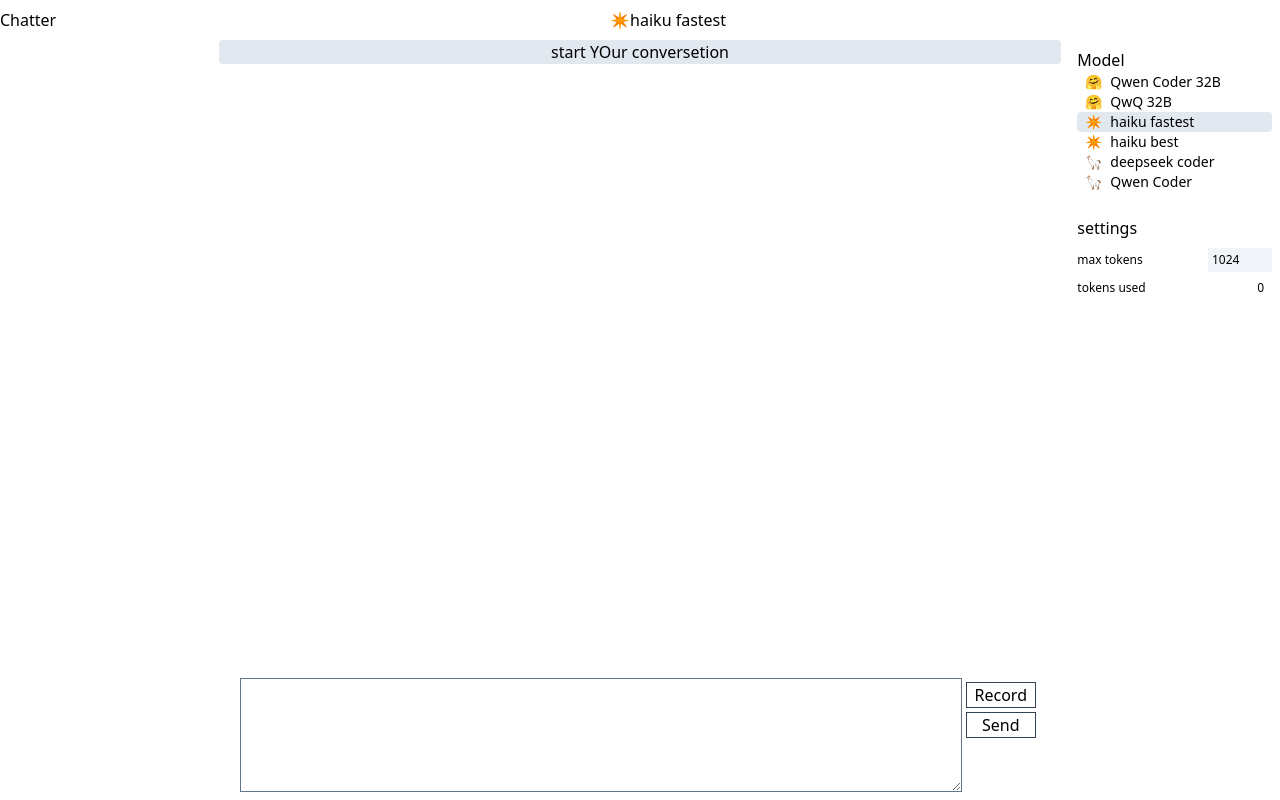
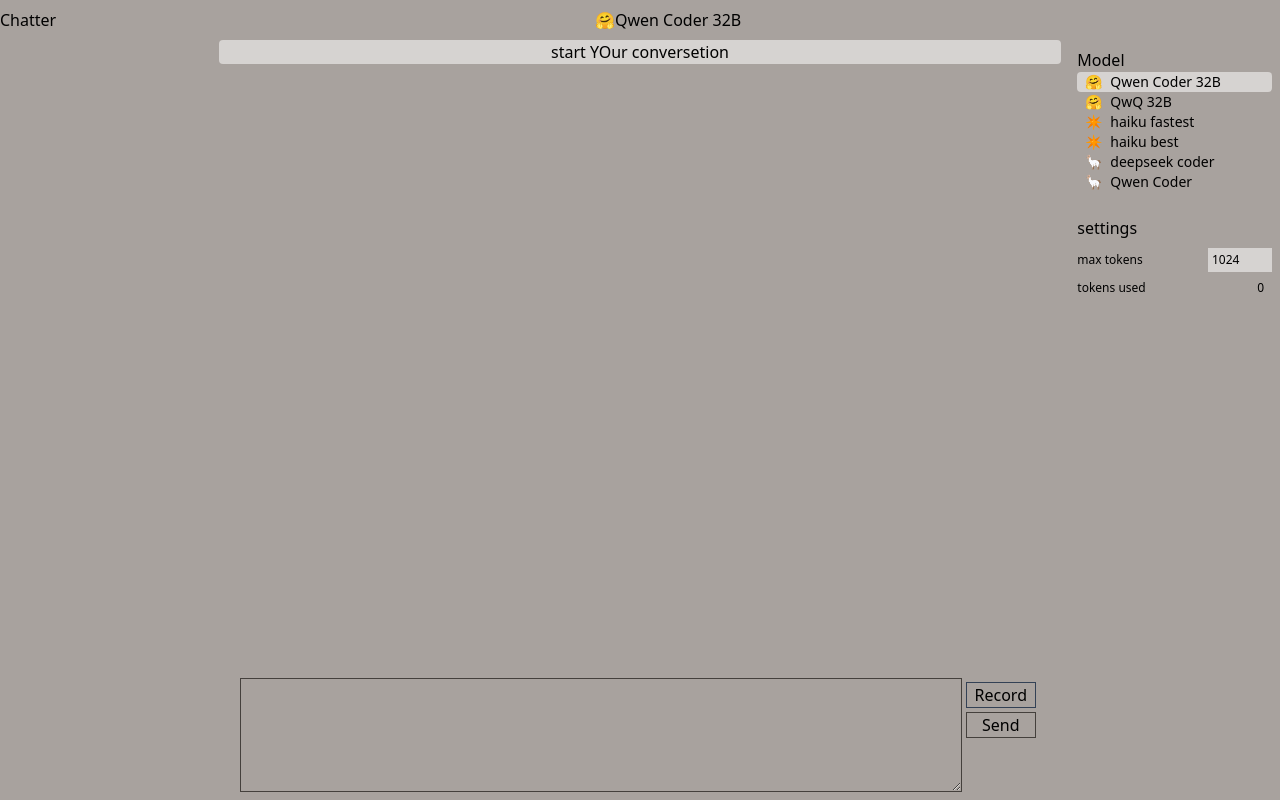
Before and after one commit to Britnell/Chatter, an Astro site: page / in a window 1280 px wide. Built offline with nearby package versions, Linux system fonts and the light colour scheme; Astro itself is replaced by a stand-in of ours.

Commit message:
dash of colour

```diff
--- a/src/layouts/Layout.astro
+++ b/src/layouts/Layout.astro
@@ -7,16 +7,7 @@
 		<meta name="generator" content={Astro.generator} />
 		<title>Astro Basics</title>
 	</head>
-	<body>
+	<body class="">
 		<slot />
 	</body>
 </html>
-
-<style>
-	html,
-	body {
-		margin: 0;
-		width: 100%;
-		height: 100%;
-	}
-</style>
--- a/src/preact/app.tsx
+++ b/src/preact/app.tsx
@@ -70,7 +70,7 @@
 
 export function App() {
   const [chat, setChat] = useState<Message[]>([]);
-  const [model, setModel] = useState(models[2]);
+  const [model, setModel] = useState(models[0]);
   const [respLength, setRespLength] = useState(1024);
   const [currToken, setCurrentTokens] = useState(0);
   const scrollRef = useRef<HTMLDivElement>(null);
@@ -112,7 +112,7 @@
   };
 
   return (
-    <>
+    <div className=" bg-stone-400">
       <header className=" py-2 flex justify-between">
         <span>Chatter</span>
         <div>
@@ -127,12 +127,12 @@
         <main className=" h-[calc(100vh-40px)] flex flex-col  ">
           <div ref={scrollRef} className=" grow  space-y-4  overflow-auto  ">
             {chat.length === 0 && (
-              <div key="empty" className=" bg-slate-200 rounded  text-center">
+              <div key="empty" className=" bg-stone-300 rounded  text-center">
                 <p>start YOur conversetion</p>
               </div>
             )}
             {chat.map((msg, i) => (
-              <div key={i} className=" border border-slate-300">
+              <div key={i} className=" border border-stone-700">
                 <span>{msg.role}</span>
                 <Markdown>{msg.content}</Markdown>
               </div>
@@ -151,8 +151,8 @@
                   <button
                     onClick={() => newModelChat(m)}
                     className={
-                      "text-sm w-full px-2 rounded hover:bg-slate-100 text-left whitespace-pre flex gap-2 " +
-                      (model.id === mod.id ? " bg-slate-200 " : " ")
+                      "text-sm w-full px-2 rounded hover:bg-stone-300 hover:bg-opacity-50 text-left whitespace-pre flex gap-2 " +
+                      (model.id === mod.id ? " bg-stone-300 " : " ")
                     }
                   >
                     <ModelIcon type={mod.type} />
@@ -169,7 +169,7 @@
               <label className=" ">{"max tokens"}</label>
               <input
                 type="number"
-                className="ml-auto bg-slate-100 p-1  w-16"
+                className="ml-auto bg-stone-300 p-1  w-16"
                 value={respLength}
                 onInput={(ev) => setRespLength(+ev.currentTarget.value)}
               />
@@ -181,7 +181,7 @@
           </div>
         </aside>
       </div>
-    </>
+    </div>
   );
 }
 
@@ -237,7 +237,7 @@
         <div className=" w-full flex">
           <textarea
             name="prompt"
-            className="grow p-2 w-3/4 max-w-[800px] border border-slate-500"
+            className="grow p-2 w-3/4 max-w-[800px] border border-stone-700 bg-transparent"
             rows={4}
             onKeyDown={keyEvent}
             value={textValue}
@@ -245,7 +245,7 @@
           />
           <div className=" flex flex-col gap-1 p-1">
             <SpeechTranscription updateTranscript={onTranscript} />
-            <button class=" px-2 border border-slate-700" type="submit">
+            <button class=" px-2 border border-stone-700" type="submit">
               Send
             </button>
           </div>
```
